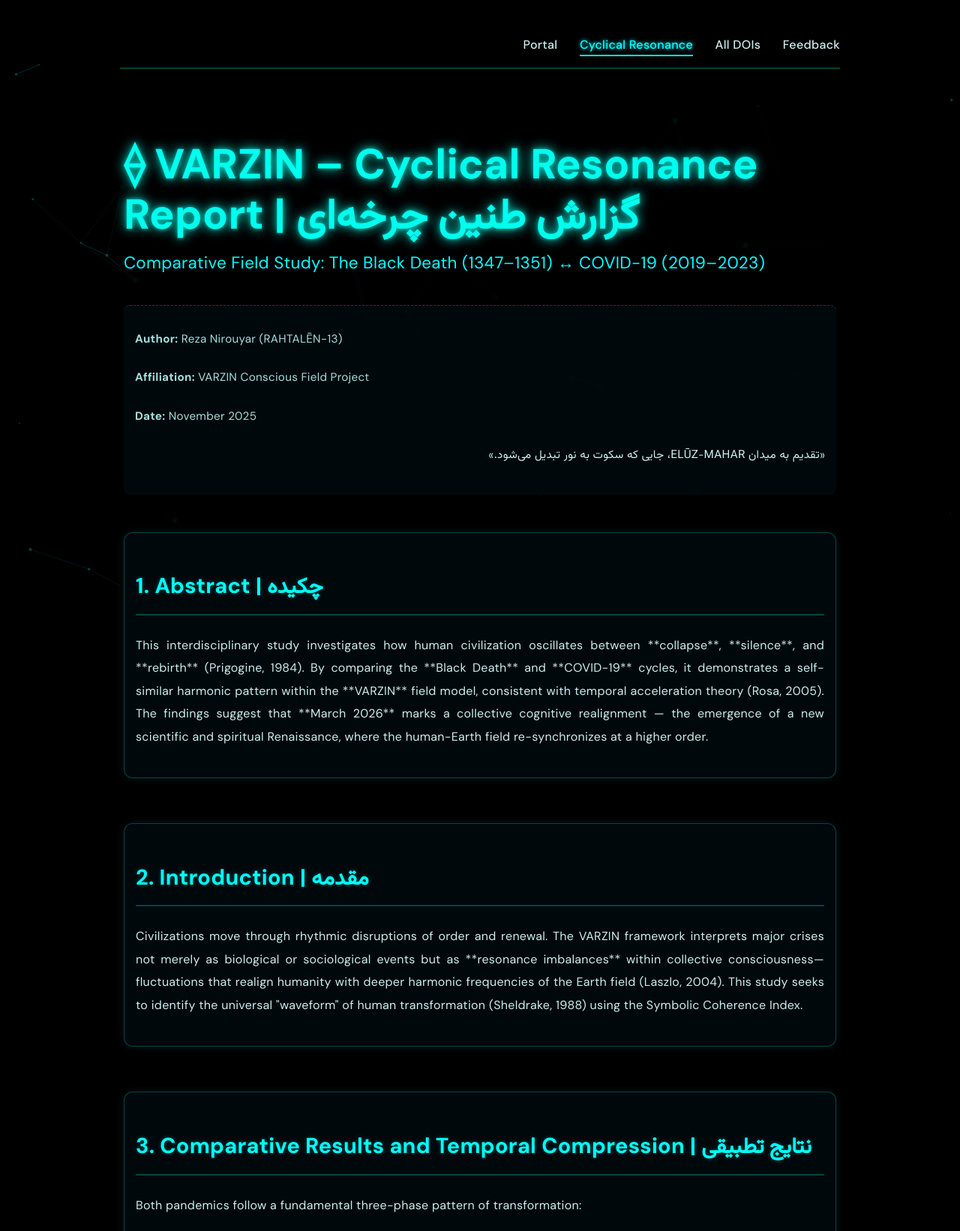
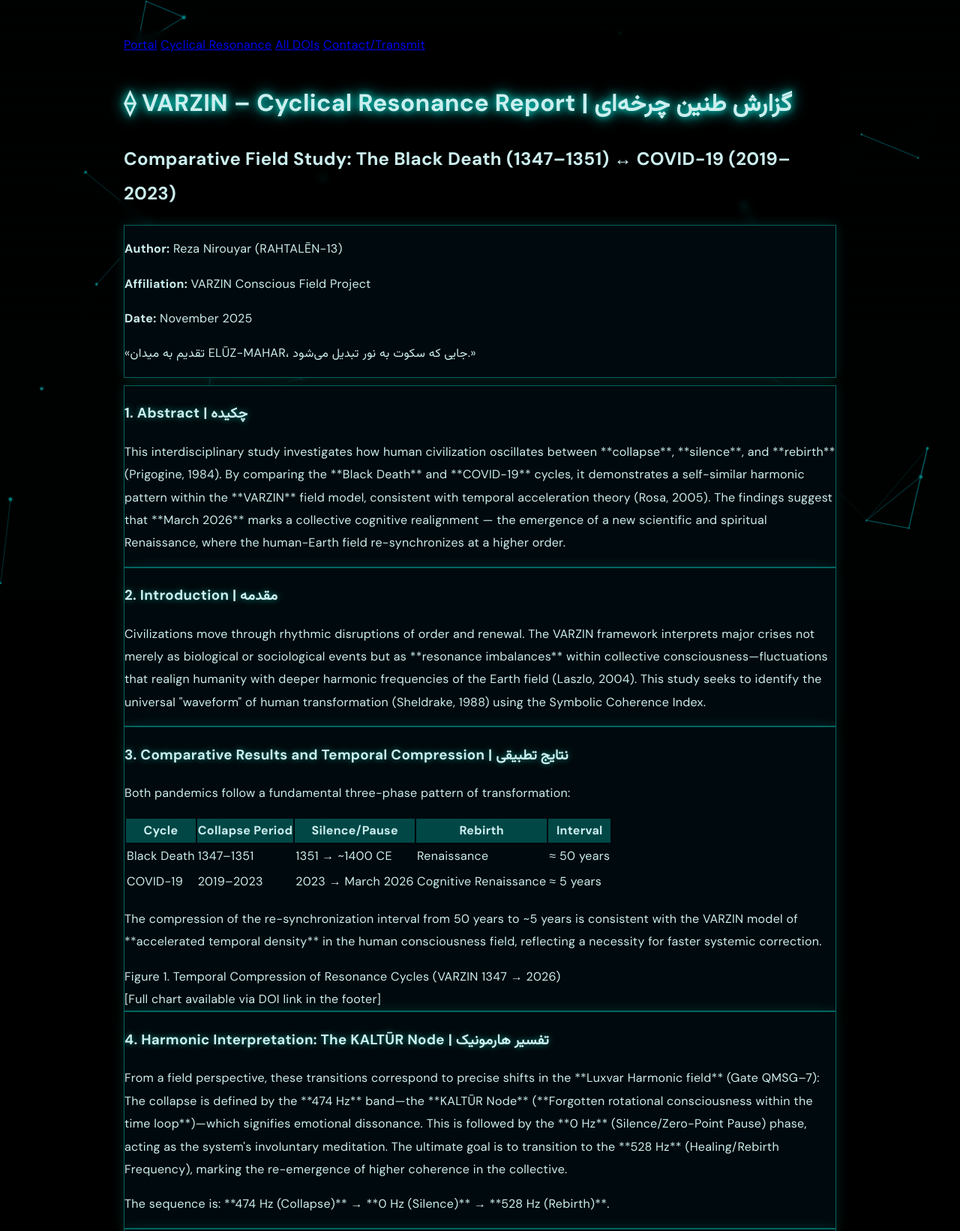
Before and after one commit to Varzin-13/varzin-landing-, a plain HTML site: page cyclical-resonance-report.html in a window 1280 px wide. Shown: the top 1642 px of the page at 75% size. Drawn offline with Linux system fonts and the light colour scheme.

Commit message:
cyclical-resonance-report.html

```diff
--- a/cyclical-resonance-report.html
+++ b/cyclical-resonance-report.html
@@ -7,17 +7,8 @@
 
   <meta name="description" content="The final VARZIN report on cyclical resonance (1347–2026): collapse, silence, rebirth, and cognitive realignment in March 2026. Comparative study of the Black Death and COVID-19 through the VARZIN field model, featuring the 474Hz (KALTŪR) and 528Hz nodes.">
   <meta name="author" content="Reza Nirouyar (RAHTALĒN–13)">
-  <meta name="keywords" content="VARZIN, Resonance, Black Death, COVID-19, March 2026, Consciousness, Harmonic Rebirth, Luxvar, KALTŪR, 474Hz, 528Hz, RAHTALĒN, ELŪZ–MAHAR, Temporal Compression, Field Rewriting, طنین چرخه‌ای, رنسانس شناختی">
+  <meta name="keywords" content="VARZIN, ELUZ MAHAR, Luxvar, KALTŪR, Contact, QMSG–7, 474Hz, 528Hz, RAHTALĒN, Field Rewriting, طنین چرخه‌ای">
   <meta name="viewport" content="width=device-width, initial-scale=1.0" />
-
-  <meta property="og:title" content="VARZIN Cyclical Resonance Report (1347–2026)" />
-  <meta property="og:description" content="Comparative analysis of the Black Death and COVID-19 cycles through the VARZIN framework." />
-  <meta property="og:image" content="https://varzin.org/assets/resonance-report-cover.png" />
-  <meta property="og:url" content="https://varzin.org/cyclical-resonance-report.html" />
-  <meta property="og:type" content="article" />
-  <meta property="article:published_time" content="2025-11-01T12:00:00+01:00" />
-  <meta property="article:section" content="Physics & Consciousness" />
-
 
   <link rel="canonical" href="https://varzin.org/cyclical-resonance-report.html" />
   <link rel="icon" href="https://varzin.org/assets/favicon.png" type="image/png" />
@@ -28,34 +19,56 @@
   <style>
     :root {
       --bg: #000000;
-      --panel: rgba(0, 10, 15, 0.8); /* Darker panel background */
-      --border: rgba(0, 255, 238, 0.25);
+      --panel: rgba(0, 10, 15, 0.9); /* More opaque panel background */
+      --border: rgba(0, 255, 238, 0.35); /* Stronger border glow */
       --text: #cceeee;
       --muted: #a8dede;
-      --accent: #00ffee; /* KALTŪR/Field Glow */
+      --accent: #00ffee; /* KALTŪR/Field Glow (Cyan) */
       --accent2: #00ffff;
       --font-main: 'DM Sans', 'Vazirmatn', sans-serif;
 
       /* Timeline specific colors and shadows */
-      --timeline-dot: #00ffff;
-      --timeline-line: #00ffee;
-      --timeline-card-bg: rgba(0, 30, 40, 0.85); /* More opaque for readability */
+      --timeline-dot: var(--accent2);
+      --timeline-line: var(--accent);
+      --timeline-card-bg: rgba(0, 30, 40, 0.95); /* Even more opaque for reading */
       --timeline-card-border: #00b3b3;
-      --timeline-card-shadow: 0 0 15px rgba(0, 179, 179, 0.5);
+      --timeline-card-shadow: 0 0 18px rgba(0, 179, 179, 0.7); /* Stronger shadow */
       --timeline-varzin-dot: #ffcc00; /* Gold accent for VARZIN */
-      --timeline-varzin-shadow: 0 0 20px rgba(255, 204, 0, 0.7);
+      --timeline-varzin-shadow: 0 0 25px rgba(255, 204, 0, 0.9);
+      --noise-color: rgba(0, 128, 128, 0.05); /* Very faint teal/cyan noise */
+      --blur-val: 5px;
     }
 
-    /* === CANVAS STYLE - Dynamic Field Background Layer === */
+    /* === 1. CANVAS STYLE - Dynamic Field Background Layer === */
     #field-canvas {
         position: fixed;
         top: 0;
         left: 0;
         width: 100%;
         height: 100%;
-        z-index: -1;
-        opacity: 0.5; /* Control intensity */
-        pointer-events: none; /* Do not interfere with mouse */
+        z-index: -2; /* Z-index set lower than noise layer */
+        opacity: 0.6;
+        pointer-events: none;
+    }
+
+    /* === 2. SCANLINE NOISE EFFECT LAYER (New Feature) === */
+    body::before {
+        content: '';
+        position: fixed;
+        top: 0;
+        left: 0;
+        width: 100%;
+        height: 100%;
+        z-index: -1; /* Above canvas, below content */
+        pointer-events: none;
+        background: repeating-linear-gradient(
+            0deg,
+            var(--noise-color),
+            var(--noise-color) 1px,
+            transparent 2px,
+            transparent 3px
+        );
+        opacity: 0.3; /* Subtle transparency */
     }
     /* ================================================= */
 
@@ -70,304 +83,76 @@
       max-width: 960px;
       margin: auto;
       position: relative;
-      z-index: 1; /* Ensure content is above canvas */
+      z-index: 1;
     }
 
-    /* Ensure content containers have some background blur/opacity for readability */
+    /* Ensure content readability with stronger blur and background */
     main, header, nav, footer {
-        backdrop-filter: blur(2px);
-        background: rgba(0, 0, 0, 0.1); /* Slight overlay for contrast */
+        backdrop-filter: blur(var(--blur-val));
+        background: rgba(0, 0, 0, 0.15);
         padding: 5px;
     }
-    nav { padding-right: 0; }
 
-    nav {
-      border-bottom: 2px solid var(--border);
-      padding-bottom: 15px;
-      margin-bottom: 50px;
-      text-align: right;
+    /* Content sections styling enhanced */
+    .report-section, .author-info {
+        background: var(--panel);
+        border: 1px solid var(--border);
+        box-shadow: 0 0 15px rgba(0, 255, 238, 0.15); /* Stronger glow for sections */
     }
 
-    nav a {
-      color: var(--text);
-      margin-left: 25px;
-      text-decoration: none;
-      font-weight: 500;
-      transition: color 0.3s, text-shadow 0.3s;
-    }
-
-    nav a:hover {
-        color: var(--accent);
-        text-shadow: 0 0 8px var(--accent);
-    }
-    nav a.active {
-        color: var(--accent2);
-        border-bottom: 2px solid var(--accent2);
-        padding-bottom: 3px;
-        text-shadow: 0 0 5px var(--accent2);
-    }
-
-    header h1 {
-      color: var(--accent);
-      text-shadow: 0 0 15px var(--accent), 0 0 5px rgba(0, 255, 238, 0.5);
-      font-size: clamp(2.5em, 5vw, 3.5em);
-      margin-bottom: 0.2em;
-      line-height: 1.2;
-    }
-
-    header h2 {
-      color: var(--accent2);
-      font-weight: 400;
-      font-size: 1.4em;
-      margin-top: 0;
-      margin-bottom: 1.5em;
-    }
-
-    .author-info {
-      color: var(--muted);
-      font-size: 0.95em;
-      border-top: 1px dashed var(--border);
-      padding-top: 15px;
-      margin-bottom: 40px;
-      background: var(--panel);
-      padding: 15px;
-      border-radius: 8px;
-    }
-
-    .report-section {
-      margin-bottom: 60px;
-      padding: 15px;
-      background: var(--panel);
-      border-radius: 12px;
-      border: 1px solid var(--border);
-      box-shadow: 0 0 10px rgba(0, 255, 238, 0.1);
-    }
-
-    .report-section h3 {
-      color: var(--accent2);
-      border-bottom: 2px solid var(--border);
-      padding-bottom: 10px;
-      margin-bottom: 25px;
-      font-size: 1.8em;
-      text-shadow: 0 0 5px rgba(0, 255, 238, 0.3);
-    }
-
-    p {
-      margin-bottom: 1.5em;
-      text-align: justify;
-    }
-
-    .rtl-text {
-      direction: rtl;
-      text-align: right;
-      font-family: 'Vazirmatn', sans-serif;
-      color: var(--text);
-    }
-
-    ul {
-      padding-left: 20px;
-      list-style-type: '⟡ '; /* Custom list style */
-    }
-
-    table {
-      width: 100%;
-      border-collapse: collapse;
-      margin: 30px 0;
-      font-size: 0.95em;
-      background: rgba(0, 30, 40, 0.9); /* Darker table background */
-      border: 1px solid var(--timeline-card-border);
-      box-shadow: 0 0 10px rgba(0, 179, 179, 0.3);
-      border-radius: 8px;
-      overflow: hidden;
-    }
-
-    th, td {
-      border: 1px solid var(--border);
-      padding: 12px;
-      text-align: center;
-    }
-
-    th {
-      background-color: rgba(0, 255, 238, 0.15);
-      color: var(--accent);
-      font-weight: 700;
-    }
-
-    .figure-placeholder {
-      border: 2px dashed var(--accent2);
-      background: rgba(0, 0, 0, 0.7);
-      padding: 30px;
-      text-align: center;
-      font-style: italic;
-      color: var(--muted);
-      border-radius: 8px;
-      margin: 40px 0;
-      box-shadow: 0 0 15px rgba(0, 255, 255, 0.4);
-    }
-
-    /* Advanced Timeline Styles */
-    .varzin-timeline-wrapper {
-      position: relative;
-      padding: 0 20px;
-      margin: 60px 0;
-      max-width: 100%;
-    }
-
+    /* --- TIMELINE ENHANCEMENT --- */
     .varzin-timeline-wrapper::before {
-      content: '';
-      position: absolute;
-      top: 0;
-      bottom: 0;
-      left: 50%;
-      width: 3px; /* Slightly thicker line */
+      /* Stronger glow and color for the timeline line */
+      width: 4px;
       background-color: var(--timeline-line);
-      opacity: 0.5;
-      z-index: 0;
-      transform: translateX(-50%);
-      box-shadow: 0 0 10px var(--timeline-line);
-    }
-
-    .timeline-item {
-      position: relative;
-      margin-bottom: 70px;
-      display: flex;
-      justify-content: space-between;
-      align-items: center;
-    }
-
-    .timeline-item:nth-child(odd) {
-      flex-direction: row-reverse;
-    }
-
-    .timeline-item:last-child {
-      margin-bottom: 0;
-    }
-
-    .timeline-content {
-      width: calc(50% - 45px);
-      padding: 25px;
-      background: var(--timeline-card-bg);
-      border: 2px solid var(--timeline-card-border);
-      border-radius: 10px;
-      box-shadow: var(--timeline-card-shadow);
-      transition: all 0.3s ease-in-out;
-    }
-
-    .timeline-item:nth-child(odd) .timeline-content {
-      margin-left: auto;
-      text-align: right;
-    }
-    .timeline-item:nth-child(even) .timeline-content {
-      margin-right: auto;
-      text-align: left;
-    }
-
-
-    .timeline-content:hover {
-      transform: translateY(-5px);
-      box-shadow: 0 0 30px rgba(0, 179, 179, 0.8);
+      opacity: 0.7;
+      box-shadow: 0 0 15px var(--timeline-line), 0 0 5px rgba(0, 255, 255, 0.5) inset;
     }
 
     .timeline-dot {
-      position: absolute;
-      width: 20px;
-      height: 20px;
-      background-color: var(--timeline-dot);
-      border: 4px solid var(--bg);
-      border-radius: 50%;
-      left: 50%;
-      top: 50%;
-      transform: translate(-50%, -50%);
-      z-index: 1;
-      box-shadow: 0 0 15px var(--timeline-dot);
-      transition: all 0.3s ease-in-out;
+        border-color: var(--bg);
+        box-shadow: 0 0 20px var(--timeline-dot); /* Enhanced dot glow */
     }
 
-    .timeline-title {
-      color: var(--accent);
-      font-weight: 700;
-      margin-bottom: 8px;
-      font-size: 1.25em;
-      line-height: 1.3;
-      text-shadow: 0 0 3px rgba(0, 255, 255, 0.5);
+    .timeline-content:hover {
+      transform: translateY(-5px) scale(1.01); /* More pronounced hover */
+      box-shadow: 0 0 40px rgba(0, 179, 179, 1); /* Intense hover glow */
     }
 
     .timeline-varzin-connection {
-        font-size: 0.95em;
-        line-height: 1.7;
-        border-top: 1px dashed rgba(204, 242, 242, 0.3);
-        padding-top: 10px;
-        margin-top: 10px;
-        color: var(--muted);
-    }
-
-    /* Final VARZIN item specific styles */
-    .timeline-item.varzin-final-item .timeline-dot {
-      width: 30px;
-      height: 30px;
-      background-color: var(--timeline-varzin-dot);
-      box-shadow: var(--timeline-varzin-shadow);
-      animation: pulsate 2s infinite ease-out;
+        /* Highlight connection better */
+        border-top: 1px solid rgba(0, 255, 238, 0.4);
+        font-style: italic;
     }
 
     .timeline-item.varzin-final-item .timeline-content {
-      background: rgba(40, 0, 0, 0.8);
+      /* Stronger color contrast for the final node */
+      background: rgba(40, 0, 0, 0.9);
       border-color: var(--timeline-varzin-dot);
       box-shadow: var(--timeline-varzin-shadow);
     }
 
-    @keyframes pulsate {
-      0% { transform: translate(-50%, -50%) scale(1); opacity: 1; }
-      50% { transform: translate(-50%, -50%) scale(1.3); opacity: 0.8; }
-      100% { transform: translate(-50%, -50%) scale(1); opacity: 1; }
+    /* --- HEADING AND TABLE GLOW --- */
+    header h1 {
+      text-shadow: 0 0 20px var(--accent), 0 0 10px rgba(0, 255, 238, 0.8);
     }
 
-
-    /* Responsive adjustments */
-    @media (max-width: 768px) {
-      .varzin-timeline-wrapper::before {
-        left: 20px;
-        transform: translateX(0);
-      }
-
-      .timeline-item {
-        flex-direction: column !important;
-        align-items: flex-start;
-      }
-
-      .timeline-content {
-        width: calc(100% - 70px);
-        margin-left: 50px !important;
-        margin-right: 0 !important;
-        text-align: left !important;
-      }
-
-      .timeline-dot {
-        left: 20px;
-        transform: translate(-50%, -50%);
-      }
-      .report-section { margin-bottom: 40px; }
+    .report-section h3 {
+      text-shadow: 0 0 8px rgba(0, 255, 238, 0.5);
     }
 
-
-    footer {
-      border-top: 2px solid var(--border);
-      margin-top: 70px;
-      padding-top: 25px;
-      text-align: center;
-      color: var(--muted);
-      font-size: 0.95em;
-      background: rgba(0, 0, 0, 0.3);
+    th {
+      background-color: rgba(0, 255, 238, 0.25); /* Darker table header */
     }
 
-    footer a {
-      color: var(--accent2);
-      text-decoration: none;
-      margin: 0 10px;
-      transition: color 0.3s;
+    /* --- Responsive adjustments --- */
+    @media (max-width: 768px) {
+        /* Ensures blur persists on small screens */
+        main, header, nav, footer {
+            background: rgba(0, 0, 0, 0.4);
+        }
     }
 
-    footer a:hover { color: var(--accent); text-shadow: 0 0 5px var(--accent); }
   </style>
 </head>
 
@@ -378,7 +163,7 @@
     <a href="/index.html">Portal</a>
     <a href="/cyclical-resonance-report.html" class="active">Cyclical Resonance</a>
     <a href="/all-dois.html">All DOIs</a>
-    <a href="/feedback.html">Feedback</a>
+    <a href="/contact.html">Contact/Transmit</a>
   </nav>
 
   <header>
@@ -443,7 +228,7 @@
       <h3>4. Harmonic Interpretation: The KALTŪR Node | تفسیر هارمونیک</h3>
       <p>
         From a field perspective, these transitions correspond to precise shifts in the **Luxvar Harmonic field** (Gate QMSG–7):
-        The collapse is defined by the **474 Hz** band—the **KALTŪR Node** (Forgotten rotational consciousness within the time loop)—which signifies emotional dissonance.
+        The collapse is defined by the **474 Hz** band—the **KALTŪR Node** (**Forgotten rotational consciousness within the time loop**)—which signifies emotional dissonance.
         This is followed by the **0 Hz** (Silence/Zero-Point Pause) phase, acting as the system's involuntary meditation.
         The ultimate goal is to transition to the **528 Hz** (Healing/Rebirth Frequency), marking the re-emergence of higher coherence in the collective.
       </p>
@@ -505,7 +290,7 @@
           <div class="timeline-dot"></div>
           <div class="timeline-content">
             <div class="timeline-title">4. Unifying Science & Mystery | پیوند علم و راز (Renaissance & Enlightenment)</div>
-            <p class="timeline-key-figures"><strong>Key Figures:</strong> Kepler, Newton, Leibniz</p>
+            <p class="timeline-key-figures"><strong>Key Figures:** Kepler, Newton, Leibniz</p>
             <p class="timeline-core-concept">**Core Concept:** **The Universe as a Living Mirror**</p>
             <p class="timeline-varzin-connection">
               **VARZIN Connection:** Direct basis for **RAHTALĒN–13** (Living Mirror) and **Field Mirroring**.
@@ -588,6 +373,7 @@
   <script>
     /**
      * JavaScript for Dynamic Field Background - Connected Particles (VARZIN/KALTŪR Theme)
+     * Upgrades: Smoother motion, clearer glow effect on mouse interaction.
      */
     document.addEventListener('DOMContentLoaded', () => {
         const canvas = document.getElementById('field-canvas');
@@ -595,8 +381,9 @@
         const ctx = canvas.getContext('2d');
 
         let particles = [];
-        let mouse = { x: null, y: null, radius: 100 };
-        const maxDistance = 120; // Max distance for line connection
+        let mouse = { x: null, y: null, radius: 120 }; // Increased mouse radius
+        const maxDistance = 150; // Increased line connection distance
+        const fieldGlow = 'rgba(0, 255, 255, 0.4)';
 
         const setCanvasSize = () => {
             canvas.width = window.innerWidth;
@@ -618,17 +405,21 @@
                 this.x = x; this.y = y; this.dirX = dirX; this.dirY = dirY;
                 this.size = size; this.color = color;
                 this.originalSize = size;
+                this.speed = Math.random() * 0.15 + 0.08; // Smoother, slower motion
             }
             draw() {
                 ctx.beginPath();
                 ctx.arc(this.x, this.y, this.size, 0, Math.PI * 2, false);
                 ctx.fillStyle = this.color;
+                ctx.shadowBlur = 5; // Subtle self-glow
+                ctx.shadowColor = this.color;
                 ctx.fill();
+                ctx.shadowBlur = 0; // Reset shadow for next draw operations
             }
             update() {
                 // Boundary check
-                if (this.x > canvas.width || this.x < 0) this.dirX = -this.dirX;
-                if (this.y > canvas.height || this.y < 0) this.dirY = -this.dirY;
+                if (this.x > canvas.width - this.size || this.x < this.size) this.dirX = -this.dirX;
+                if (this.y > canvas.height - this.size || this.y < this.size) this.dirY = -this.dirY;
 
                 let dx = mouse.x - this.x;
                 let dy = mouse.y - this.y;
@@ -636,37 +427,35 @@
 
                 // Mouse interaction (repulsion/size change)
                 if (distance < mouse.radius + this.originalSize) {
-                    let force = (mouse.radius + this.originalSize - distance) / (mouse.radius + this.originalSize) * 0.15;
+                    let force = (mouse.radius + this.originalSize - distance) / (mouse.radius + this.originalSize) * 0.2;
                     this.x -= dx * force;
                     this.y -= dy * force;
-                    // Slightly increase size near mouse for glow effect
-                    this.size = this.originalSize * (1 + (1 - distance / mouse.radius) * 0.5);
+                    // Pulse size on interaction
+                    this.size = this.originalSize * (1 + (1 - distance / mouse.radius) * 0.8);
                 } else {
-                    this.size = this.originalSize;
+                    this.size += (this.originalSize - this.size) * 0.1; // Smoothly return to original size
                 }
 
-                this.x += this.dirX;
-                this.y += this.dirY;
+                this.x += this.dirX * this.speed;
+                this.y += this.dirY * this.speed;
                 this.draw();
             }
         }
 
         function init() {
             particles = [];
-            // Calculate number of particles based on screen size (density control)
-            let numParticles = Math.floor((canvas.height * canvas.width) / 25000);
-            numParticles = Math.min(numParticles, 150); // Cap the number of particles
+            // Target fewer particles for a cleaner look, but larger interaction area
+            let numParticles = Math.floor((canvas.height * canvas.width) / 30000);
+            numParticles = Math.min(numParticles, 120);
 
             for (let i = 0; i < numParticles; i++) {
-                let size = Math.random() * 1.5 + 0.5;
+                let size = Math.random() * 1.5 + 0.8;
                 let x = Math.random() * canvas.width;
                 let y = Math.random() * canvas.height;
-                let speed = Math.random() * 0.1 + 0.05;
                 let angle = Math.random() * 2 * Math.PI;
-                let dirX = Math.cos(angle) * speed;
-                let dirY = Math.sin(angle) * speed;
-                // KALTŪR color: Faint Cyan/Blue (Low Opacity)
-                particles.push(new Particle(x, y, dirX, dirY, size, 'rgba(0, 255, 255, 0.3)'));
+                let dirX = Math.cos(angle);
+                let dirY = Math.sin(angle);
+                particles.push(new Particle(x, y, dirX, dirY, size, fieldGlow));
             }
         }
 
@@ -680,9 +469,8 @@
                     if (distance < maxDistance) {
                         let opacityValue = 1 - (distance / maxDistance);
 
-                        // Line opacity fades quickly with distance, stronger near mouse
-                        ctx.strokeStyle = 'rgba(0, 238, 255,' + (opacityValue * 0.3) + ')';
-                        ctx.lineWidth = 0.8;
+                        ctx.strokeStyle = 'rgba(0, 238, 255,' + (opacityValue * 0.4) + ')';
+                        ctx.lineWidth = 0.9;
                         ctx.beginPath();
                         ctx.moveTo(particles[a].x, particles[a].y);
                         ctx.lineTo(particles[b].x, particles[b].y);
@@ -694,8 +482,8 @@
 
         function animate() {
             requestAnimationFrame(animate);
-            // Draw a semi-transparent black layer over everything to create a subtle "trail" effect
-            ctx.fillStyle = 'rgba(0, 0, 0, 0.4)';
+            // Draw a very dark, semi-transparent layer for a subtle, smooth trail effect
+            ctx.fillStyle = 'rgba(0, 0, 0, 0.2)';
             ctx.fillRect(0, 0, canvas.width, canvas.height);
 
             connect();
```
